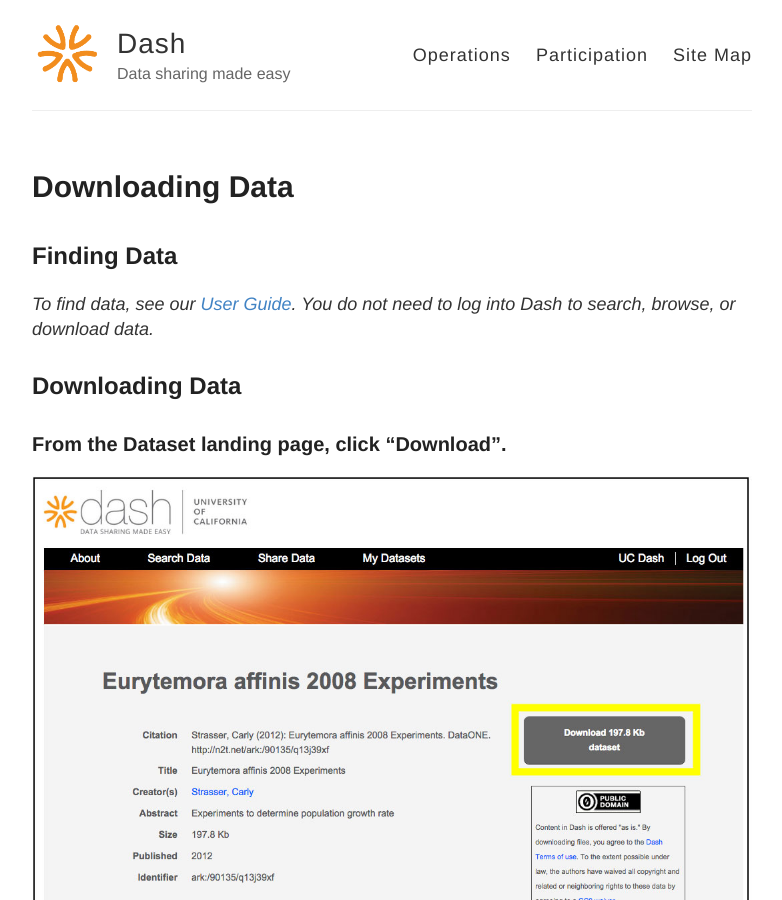
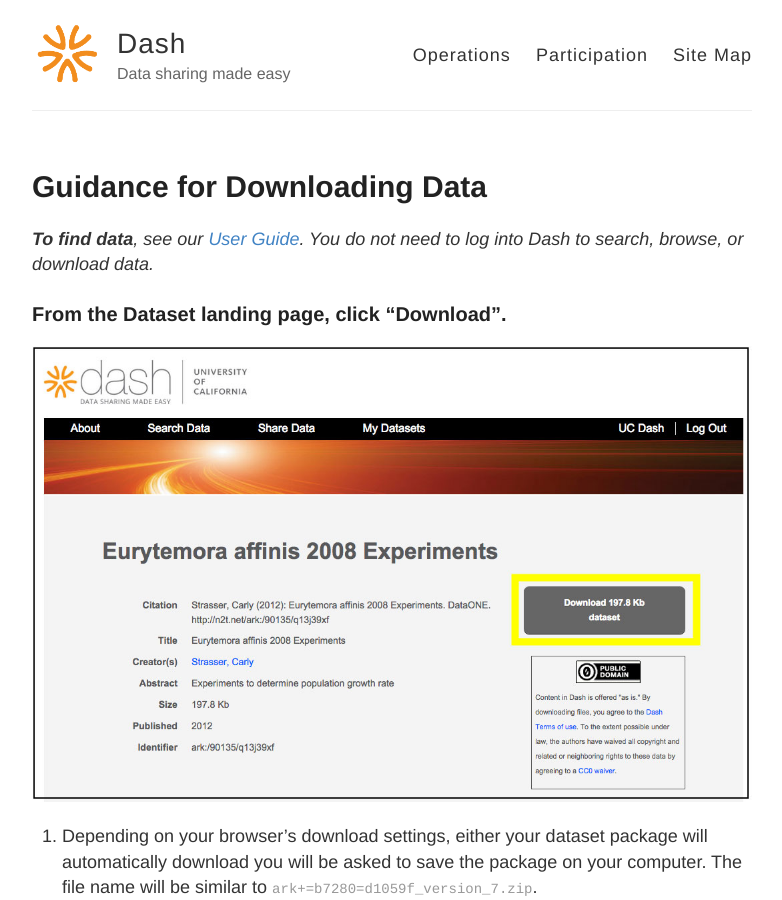
Before and after one commit to CDLUC3/dash, a Jekyll site: the page built from download-guide.md, in a window 1280 px wide and 900 px high. Shown: the whole window, without its empty margins (248-1030 px from the left). Built offline with Jekyll 4.4.1, drawn with Linux system fonts in a browser that asks for light colours.

Commit message:
fixing stuff

```diff
--- a/download-guide.md
+++ b/download-guide.md
@@ -1,14 +1,11 @@
 ---
 layout: page
-title: Downloading Data
+title: Guidance for Downloading Data
 permalink: /download-guide/
 ---
 
-## Finding Data
 
-_To find data, see our [User Guide](http://cdluc3.github.io/dash/##Finding-Data). You do not need to log into Dash to search, browse, or download data._
-
-## Downloading Data
+_**To find data**, see our [User Guide](http://cdluc3.github.io/dash/##Finding-Data). You do not need to log into Dash to search, browse, or download data._
 
 ### From the Dataset landing page, click "Download".
 
```
